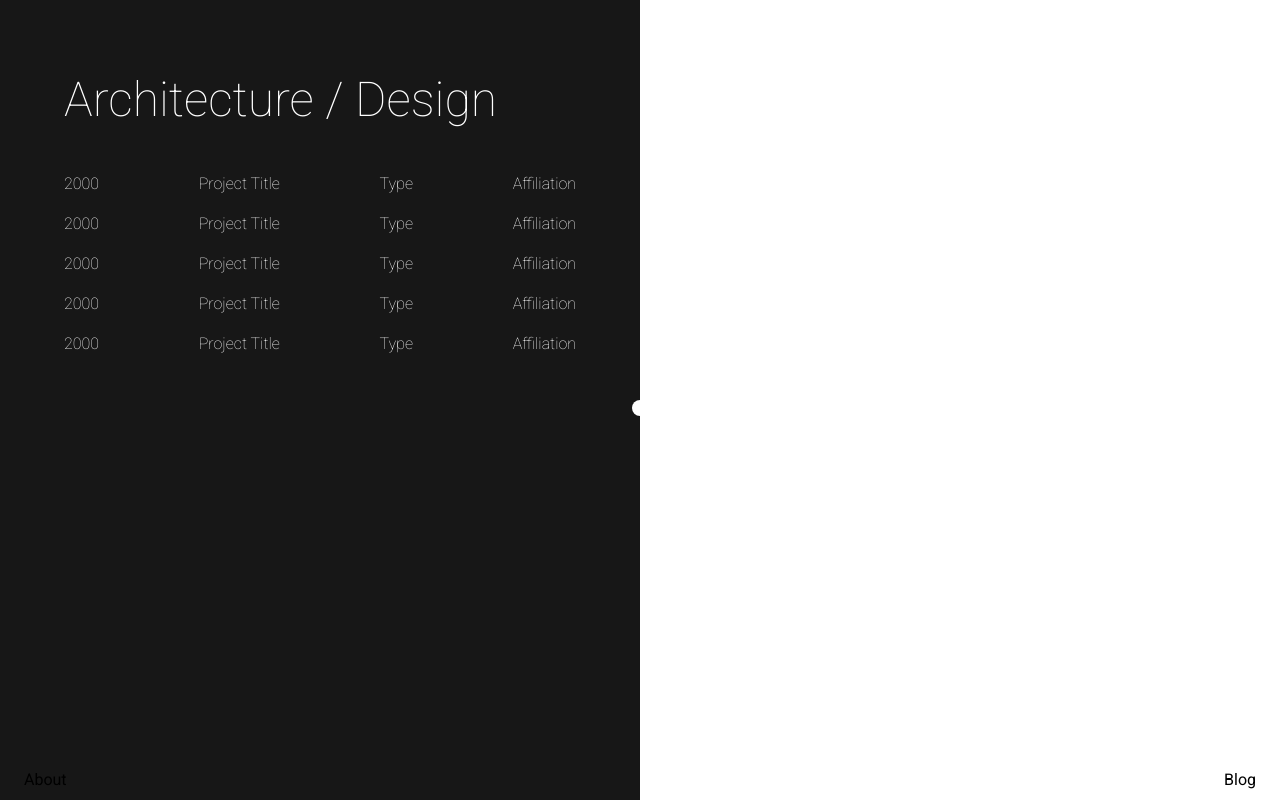
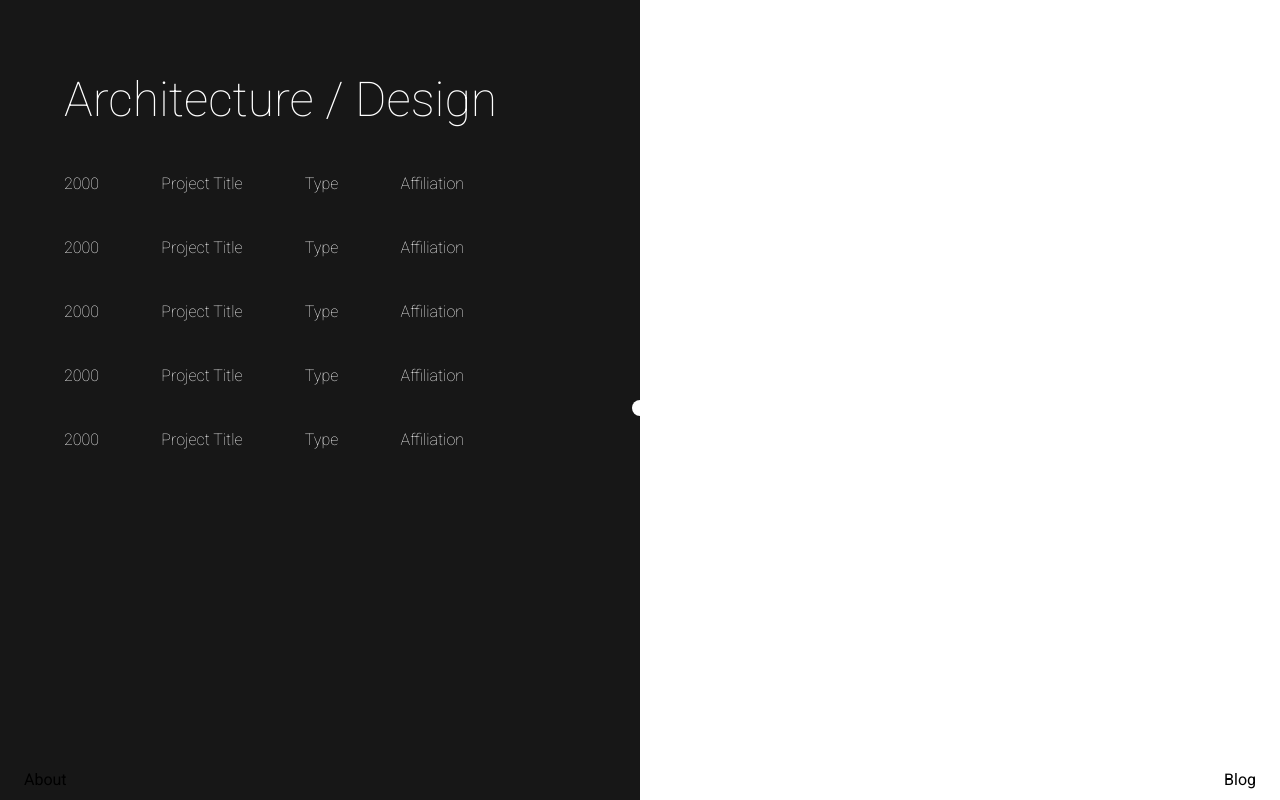
Before and after one commit to Abstractmachina/website_v2, a Next.js app: page /architecture in a window 1280 px wide. Built offline with nearby package versions, Linux system fonts and the light colour scheme.

Commit message:
trackpoint preview on hover implemented with zustand

```diff
--- a/app/architecture/page.tsx
+++ b/app/architecture/page.tsx
@@ -2,19 +2,21 @@
 
 import ProjectContent from "@/components/projectContent";
 import ProjectIndexRow from "@/components/ProjectIndexRow";
+import Trackpoint from "@/components/Trackpoint";
+import { useArchStore } from "@/libs/stateManagement";
+import { isBrowser } from "@/libs/util";
 import { IPosition } from "@/types/IPosition";
 import { motion, useAnimate } from "framer-motion";
-import PropTypes from "prop-types";
 import React, { Component, useEffect, useState } from "react";
 
 function Architecture() {
-    const isBrowser = typeof window !== "undefined";
 
+    const archStore = useArchStore();
 	const [scope, animate] = useAnimate();
     const [project, setProject] = useState("none");
     const [animateDot, setAnimateDot] = useState(false);
 88
-    const [pos, setPos] = useState({x: window.innerWidth/2, y: window.innerHeight/2} as IPosition)
+    const [pos, setPos] = useState(isBrowser() ? { x: window.innerWidth / 2, y: window.innerHeight / 2 } as IPosition : { x: 0, y: 0 } as IPosition);
 
     useEffect(() => {
 
@@ -40,18 +42,9 @@ function Architecture() {
 	const fetchProject = async () => {};
 
 	return (
-		<main ref={scope} className="flex min-h-screen h-full w-full" onMouseMove={handleMouse}>
+		<div ref={scope} className="flex min-h-screen h-full w-full" onMouseMove={handleMouse}>
 			{/* center circle */}
-            <motion.div
-				id="center_circle"
-				className="fixed w-4 h-4 rounded-full inset-x-0 inset-y-0 mx-auto z-10"
-                style={{ backgroundColor: "#000000", }}
-                initial={{
-                    y: window.innerHeight/2
-                }}
-                animate={{y: pos.y}}
-                transition={{ type: "tween" }}
-			></motion.div>
+            <Trackpoint pos={pos} showPreview={ archStore.previewIsVisible} />
 
 			{/* project index */}
 			<div id="container_projectindex" className="fixed h-full w-[1px] bg-neutral-900 top-0 right-1/2 font-roboto font-thin">
@@ -59,7 +52,7 @@ function Architecture() {
 					Architecture / Design
                 </motion.h1>
 
-                <motion.div id="projects" className="flex flex-col gap-4 mt-9" style={{ x: -2000, }}
+                <motion.div id="projects" className="flex flex-col gap-10 mt-9 mr-28" style={{ x: -2000, }}
                 >
 					<ProjectIndexRow />
 					<ProjectIndexRow />
@@ -74,7 +67,7 @@ function Architecture() {
                 project != 'none' && <ProjectContent />
             }
 
-		</main>
+		</div>
 	);
 }
 
--- /dev/null
+++ b/components/Trackpoint.tsx
@@ -0,0 +1,46 @@
+'use client'
+
+import { useArchStore } from "@/libs/stateManagement";
+import { isBrowser } from "@/libs/util";
+import { IPosition } from "@/types/IPosition";
+import { motion } from "framer-motion";
+import React, { FC, ReactElement, useState } from "react";
+
+
+type TrackpointProps = {
+    pos: IPosition;
+    showPreview: boolean;
+}
+
+
+const Trackpoint: FC<TrackpointProps> = ({ pos, showPreview }): ReactElement => {
+    // sizes in rem
+    const expandedSize: number = 6;
+    const collapsedSize: number = 1;
+
+    const archStore = useArchStore();
+
+
+
+
+
+    return (
+        <motion.div
+
+			id="center_circle"
+			className="fixed w-4 h-4 rounded-full inset-x-0 inset-y-0 mx-auto z-10"
+			style={{ backgroundColor: "rgb(23 23 23)" }}
+			initial={{
+				y: isBrowser() ? window.innerHeight / 2 : 0,
+			}}
+            animate={{
+                y: pos.y,
+                height: showPreview ? `${expandedSize}rem` : `${collapsedSize}rem`,
+                width: showPreview ? `${expandedSize}rem` : `${collapsedSize}rem`,
+            }}
+			transition={{ type: "tween" }}
+		></motion.div>
+	);
+}
+
+export default Trackpoint;
--- a/components/projectIndexRow.tsx
+++ b/components/projectIndexRow.tsx
@@ -1,15 +1,26 @@
-import { motion } from 'framer-motion'
-import React from 'react'
+import { useArchStore } from "@/libs/stateManagement";
+import { motion } from "framer-motion";
+import React from "react";
 
 function ProjectIndexRow() {
-  return (
-      <motion.div className='flex flex-row justify-between text-white'>
-          <span>2000</span>
-          <span>Project Title</span>
-          <span>Type</span>
-          <span>Affiliation</span>
-    </motion.div>
-  )
+	const archStore = useArchStore();
+
+	const handleOnHoverStart = (e: React.MouseEvent) => {
+		archStore.showPreview(true);
+	};
+
+	const handleOnHoverEnd = (e: React.MouseEvent) => {
+		archStore.showPreview(false);
+
+	};
+	return (
+		<div className="flex flex-row justify-between text-white hover:bg-yellow-400" onMouseEnter={handleOnHoverStart} onMouseLeave={handleOnHoverEnd}>
+			<span>2000</span>
+			<span>Project Title</span>
+			<span>Type</span>
+			<span>Affiliation</span>
+		</div>
+	);
 }
 
-export default ProjectIndexRow
+export default ProjectIndexRow;
--- /dev/null
+++ b/libs/stateManagement.ts
@@ -0,0 +1,15 @@
+import { IPosition } from '@/types/IPosition';
+import { create } from 'zustand'
+
+
+interface ArchState {
+    previewIsVisible: boolean;
+    previewPostion: IPosition;
+    showPreview: (on: boolean) => void;
+}
+
+export const useArchStore = create<ArchState>()((set) => ({
+    previewIsVisible: false,
+    previewPostion: { x: 0, y: 0 },
+    showPreview: (on) => set((state) => ({previewIsVisible: on}))
+}))
--- a/libs/util.ts
+++ b/libs/util.ts
@@ -2,3 +2,7 @@ export const map = (value: number, low1: number, high1: number, low2: number, hi
 
     return low2 + (value - low1) * (high2 - low2) / (high1 - low1)
 }
+
+export const isBrowser = () : boolean =>  {
+    return typeof window !== "undefined";
+}
```
